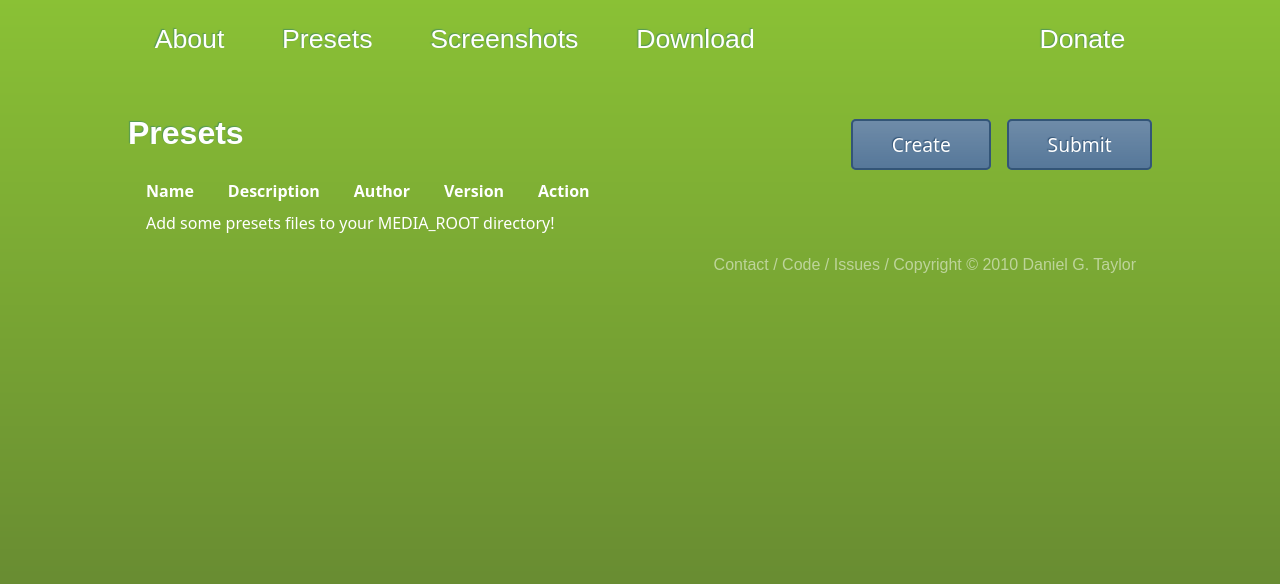
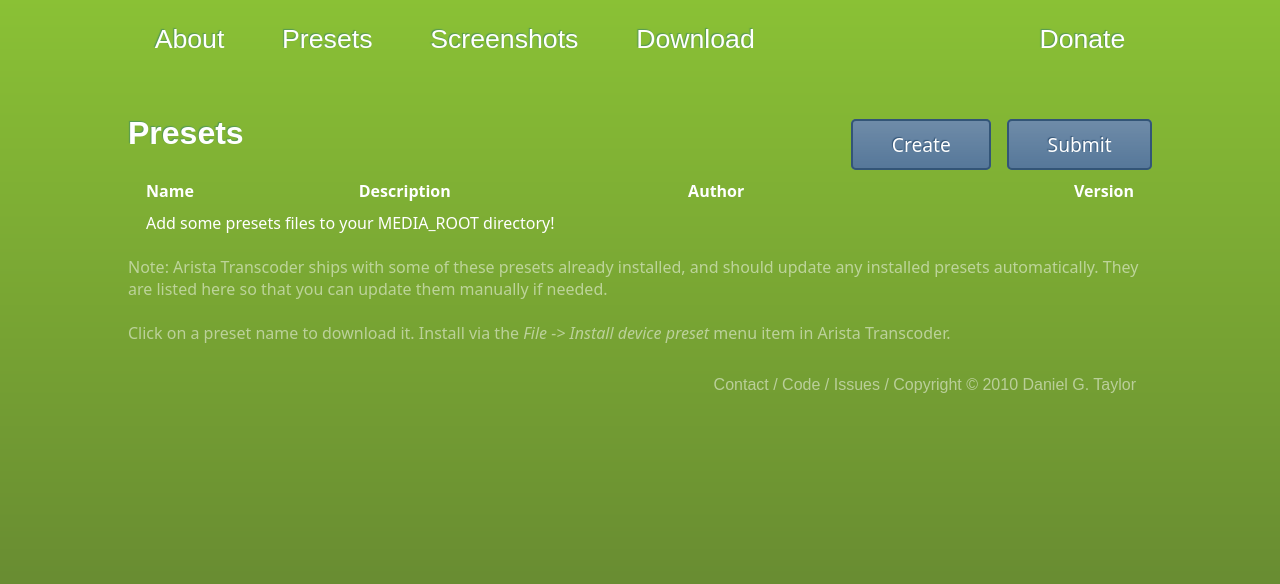
Before and after one commit to danielgtaylor/arista-website, a Django app: template templates/presets/list.html in a window 1280 px wide. Shown: the top 584 px of the page. Run offline with Django 3.2, Linux system fonts and the light colour scheme; the template is opened without the code that fills it, so the values that code supplies are empty; some libraries are stand-ins or nearby versions; some web fonts are replaced.

Commit message:
Various minor changes and SEO optimizations

```diff
--- a/media/css/screen.css
+++ b/media/css/screen.css
@@ -97,6 +97,10 @@ button:hover, .button:hover {
     opacity: 0.7;
 }
 
+.note {
+    opacity: 0.5;
+}
+
 .errorlist {
     padding: 0.5em;
     margin: 0em;
@@ -169,7 +173,8 @@ button:hover, .button:hover {
     text-shadow: #595 -1px -1px 1px;
 }
 
-#main p {
+#main h1 {
+    font-size: 100%;
     margin: 2em;
 }
 
--- a/templates/about.html
+++ b/templates/about.html
@@ -12,9 +12,9 @@
 
 {% block content %}
     <div id="main">
-        <p>
+        <h1>
             <img src="{{ MEDIA_URL }}/img/logo.png" alt="Arista Transcoder: convert to DVD, computer, laptop, iPod, phone, game console and more!"/>
-        </p>
+        </h1>
         <p>
             <em>The easiest way to convert your media.</em>
         </p>
--- a/templates/contact.html
+++ b/templates/contact.html
@@ -6,10 +6,10 @@
     <h1>Contact</h1>
     <div class="half left">
         <p>
-            Feel free to drop us a line and let us know what you think of Arista; whether it's constructive criticism or praise we'd love to hear it!
+            Feel free to drop us a line and let us know what you think of Arista Transcoder; whether it's constructive criticism or praise we'd love to hear it!
         </p>
         <p>
-            If you have new screenshots or presets please send us a link and they will be added to this website.
+            If you have new screenshots please send us a link and they will be added to this website.
         </p>
     </div>
     <div class="half right">
--- a/templates/presets/create.html
+++ b/templates/presets/create.html
@@ -130,7 +130,7 @@
     <h1>Create a Preset</h1>
     <div class="half left">
         <p>
-            Use this simple form to create a new preset for your device.
+            Use this simple form to create a new preset for your device and install it via the <em>File -> Install device preset</em> menu item in Arista Transcoder.
         </p>
         <p>
             Some values have been pre-filled for you with safe defaults, but if you know that your device limits these values you should change them. For example, you could limit your iPhone's video dimensions to be a maximum of 640 wide and 480 tall.
@@ -144,7 +144,7 @@
             <li><a href="" onclick="dvd_example(); return false;">DivX-capable DVD player</a></li>
         </ul>
         <p>
-            Note that this is a simplified interface to Arista's device preset system. For more complex changes you'll need to open the preset's JSON file in a text editor.
+            Note that this is a simplified interface to Arista Transcoder's device preset system. For more complex changes you'll need to open the preset's JSON file in a text editor.
         </p>
         <p>
             When finished, click <em>create</em> to download the preset file.
--- a/templates/presets/list.html
+++ b/templates/presets/list.html
@@ -14,21 +14,19 @@
         <p><span class="info">Thanks for the submission! You will receive an email within a day or two.</span></p>
     {% endif %}
     <div class="clear"></div>
-    <table>
+    <table style="width: 100%;">
         <tr>
             <th>Name</th>
             <th>Description</th>
             <th>Author</th>
             <th class="num">Version</th>
-            <th>Action</th>
         </th>
         {% for preset in presets %}
         <tr class="{% cycle 'odd' 'even' %}">
-            <td><img src="{{ MEDIA_URL }}presets/{{ preset.icon|slice:"7:" }}" width="18" height="18"/> {{ preset.display_name }}</td>
+            <td><a href="{{ MEDIA_URL }}presets/{{ preset.name }}.tar.bz2"><img src="{{ MEDIA_URL }}presets/{{ preset.icon|slice:"7:" }}" width="18" height="18"/></a> <a href="{{ MEDIA_URL }}presets/{{ preset.name }}.tar.bz2">{{ preset.display_name }}</a></td>
             <td>{{ preset.description }}</td>
             <td>{{ preset.author.name }}</td>
             <td class="num">{{ preset.version }}</td>
-            <td><a href="{{ MEDIA_URL }}presets/{{ preset.name }}.tar.bz2">download</a>
         </tr>
         {% empty %}
         <tr>
@@ -36,5 +34,10 @@
         </tr>
         {% endfor %}
     </table>
+    <p class="note">
+        Note: Arista Transcoder ships with some of these presets already installed, and should update any installed presets automatically. They are listed here so that you can update them manually if needed.
+        <br/><br/>
+        Click on a preset name to download it. Install via the <em>File -> Install device preset</em> menu item in Arista Transcoder.
+    </p>
 
 {% endblock %}
```
Also changed, not shown: templates/presets/submit.html (+4 -4 lines), templates/screenshots.html (+5 -5 lines).
